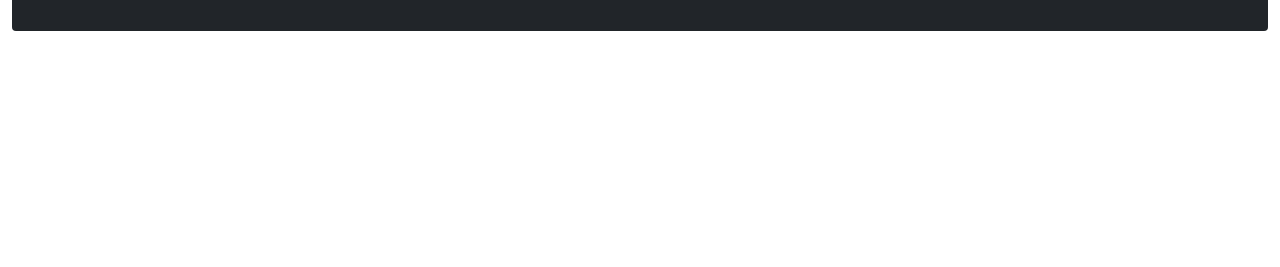
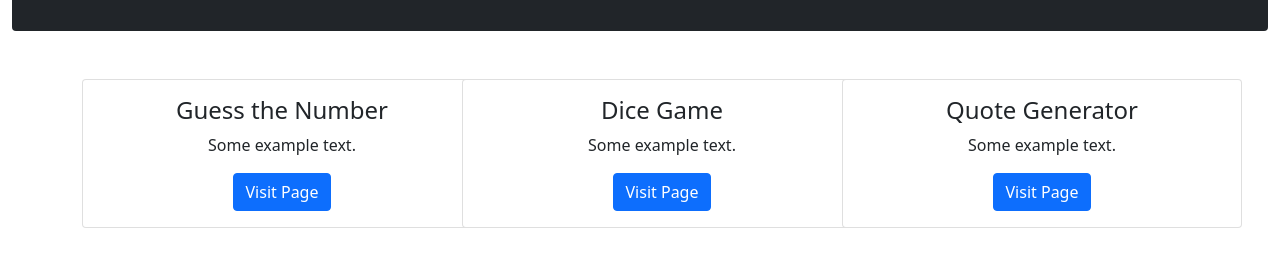
Before and after one commit to devsumukh/My_Projects_Dashboard, a plain HTML site: page index.html in a window 1280 px wide. Shown: the part 137-404 px from the top of the page. Drawn offline with nearby package versions, Linux system fonts and the light colour scheme.

Commit message:
Added Project Card

```diff
--- a/index.html
+++ b/index.html
@@ -10,18 +10,48 @@
       integrity="sha384-EVSTQN3/azprG1Anm3QDgpJLIm9Nao0Yz1ztcQTwFspd3yD65VohhpuuCOmLASjC"
       crossorigin="anonymous"
     />
-    <link
-      rel="icon"
-      type="image/x-icon"
-      href="images/planning.png"
-    />
+    <link rel="icon" type="image/x-icon" href="images/planning.png" />
   </head>
   <body>
     <div class="container-fluid">
-        <div class="mt-3 p-5 bg-dark text-white rounded text-center">
-            <h1>My Project Dashboard</h1>
+      <div class="mt-3 p-5 bg-dark text-white rounded text-center">
+        <h1>My Project Dashboard</h1>
+      </div>
+    </div>
 
+    <div class="container mt-5 text-center">
+      <div class="row">
+        <div class="col-4">
+          <div class="card" style="width: 400px">
+            <!-- <img class="card-img-top" src="img_avatar1.png" alt="Card image" /> -->
+            <div class="card-body">
+              <h4 class="card-title">Guess the Number</h4>
+              <p class="card-text">Some example text.</p>
+              <a href="https://sumukh-bhat-12.github.io/GuesstheNumber/" class="btn btn-primary" target="_blank">Visit Page</a>
+            </div>
           </div>
+        </div>
+        <div class="col-4">
+          <div class="card" style="width: 400px">
+            <!-- <img class="card-img-top" src="img_avatar1.png" alt="Card image" /> -->
+            <div class="card-body">
+              <h4 class="card-title">Dice Game</h4>
+              <p class="card-text">Some example text.</p>
+              <a href="https://sumukh-bhat-12.github.io/Win-my-Dice-/" class="btn btn-primary" target="_blank">Visit Page</a>
+            </div>
+          </div>
+        </div>
+        <div class="col-4">
+          <div class="card" style="width: 400px">
+            <!-- <img class="card-img-top" src="img_avatar1.png" alt="Card image" /> -->
+            <div class="card-body">
+              <h4 class="card-title">Quote Generator</h4>
+              <p class="card-text">Some example text.</p>
+              <a href="https://sumukh-bhat-12.github.io/Quote-Generator/" class="btn btn-primary" target="_blank">Visit Page</a>
+            </div>
+          </div>
+        </div>
+      </div>
     </div>
     <script
       src="https://cdn.jsdelivr.net/npm/bootstrap@5.0.2/dist/js/bootstrap.bundle.min.js"
```
